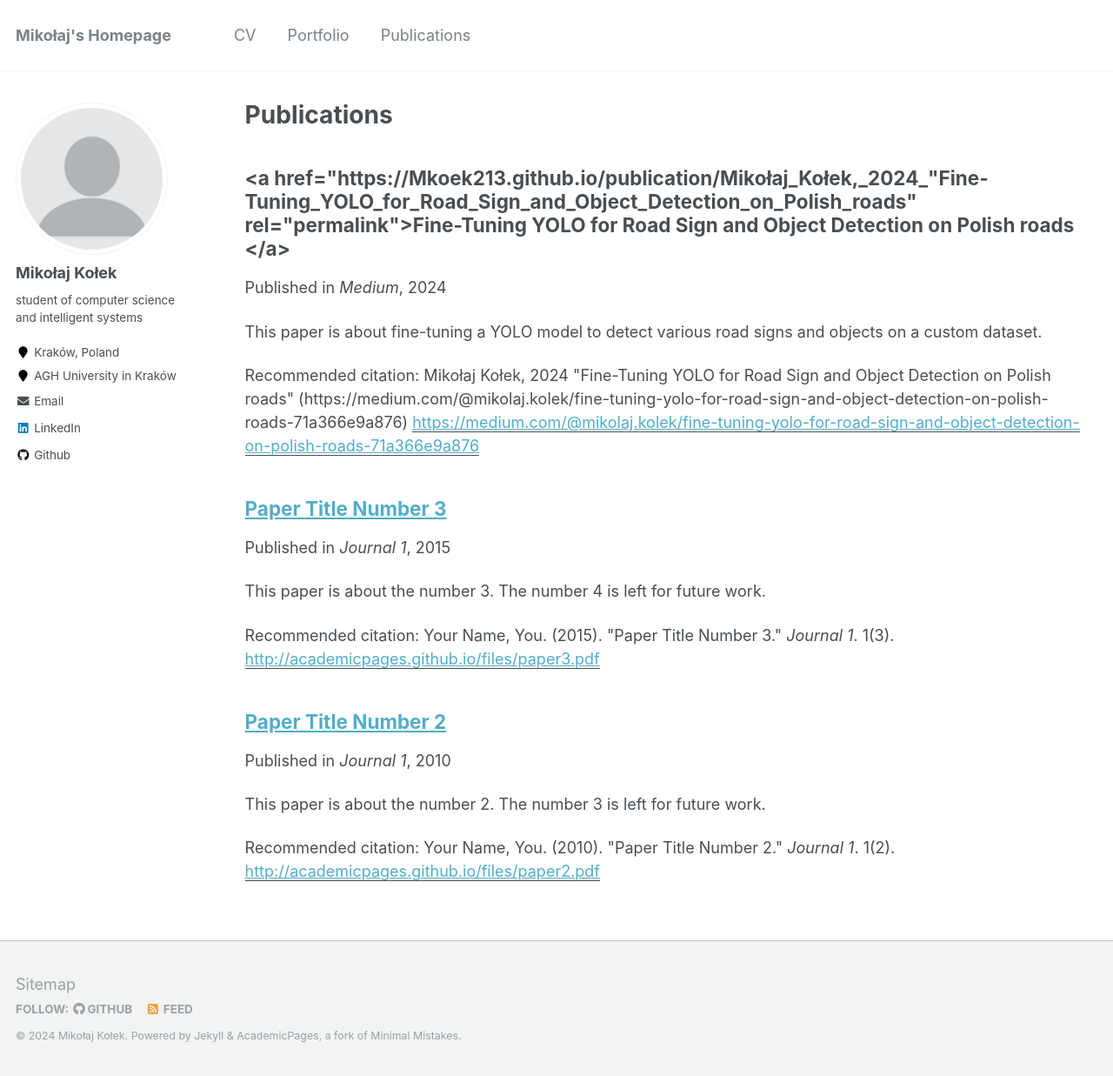
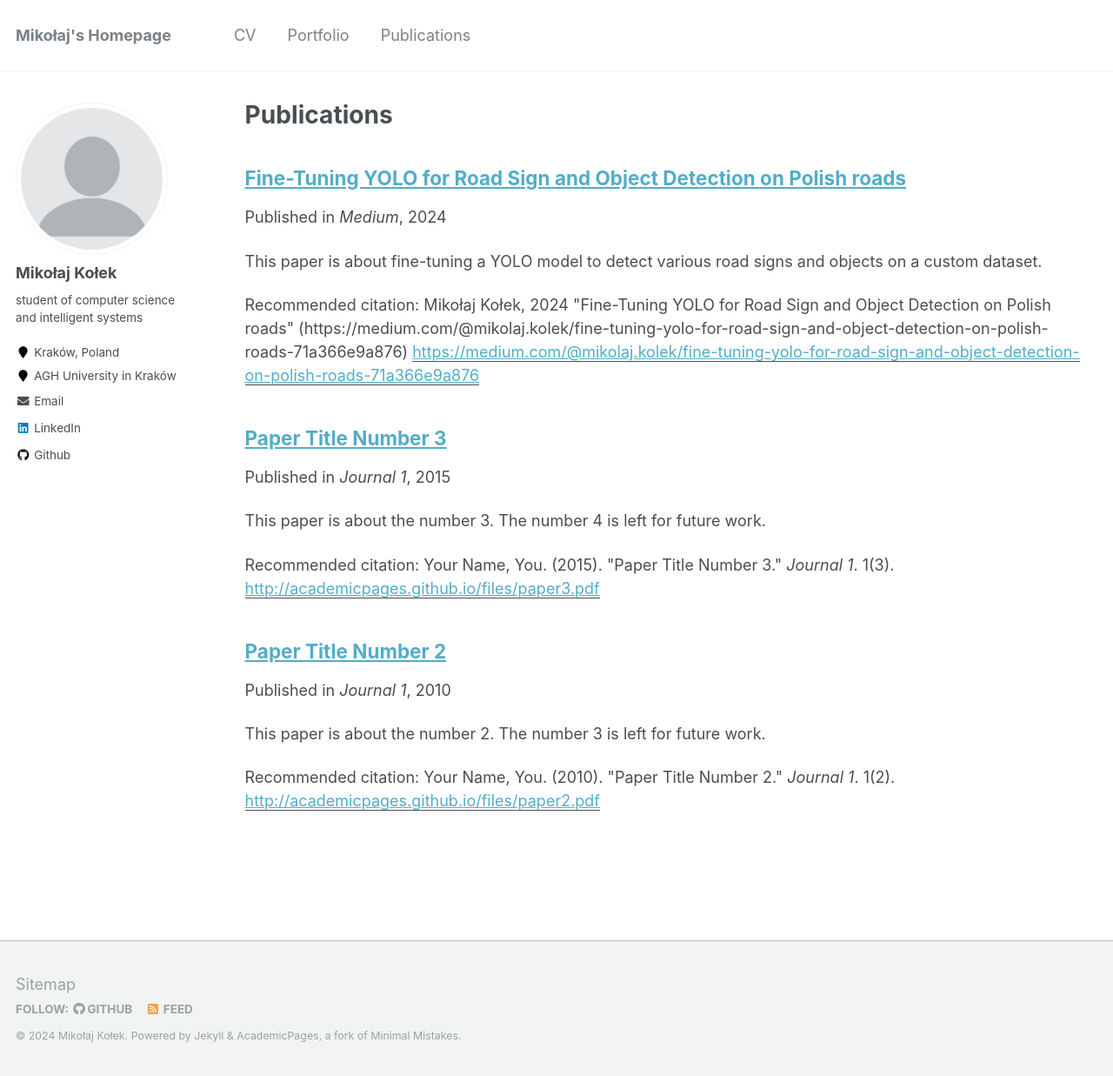
Before and after one commit to Mkoek213/Mkoek213.github.io, a Jekyll site: the page built from _pages/publications.md, in a window 1280 px wide and 1237 px high. Shown: the whole window at 87% size. Built offline with Jekyll 4.4.1, drawn with Linux system fonts in a browser that asks for light colours.

Commit message:
Update and rename Mikołaj_Kołek,_2024_"Fine-Tuning_YOLO_for_Road_Sign_and_Object_Detection_on_Polish_roads.md to article1.md

```diff
--- a/_publications/Mikołaj_Kołek,_2024_"Fine-Tuning_YOLO_for_Road_Sign_and_Object_Detection_on_Polish_roads.md
+++ b/_publications/article1.md
@@ -1,7 +1,7 @@
 ---
 title: "Fine-Tuning YOLO for Road Sign and Object Detection on Polish roads"
 collection: publications
-permalink: /publication/Mikołaj_Kołek,_2024_"Fine-Tuning_YOLO_for_Road_Sign_and_Object_Detection_on_Polish_roads
+permalink: /publication/article1
 excerpt: 'This paper is about fine-tuning a YOLO model to detect various road signs and objects on a custom dataset.'
 date: 2024-08-10
 venue: 'Medium'
```
